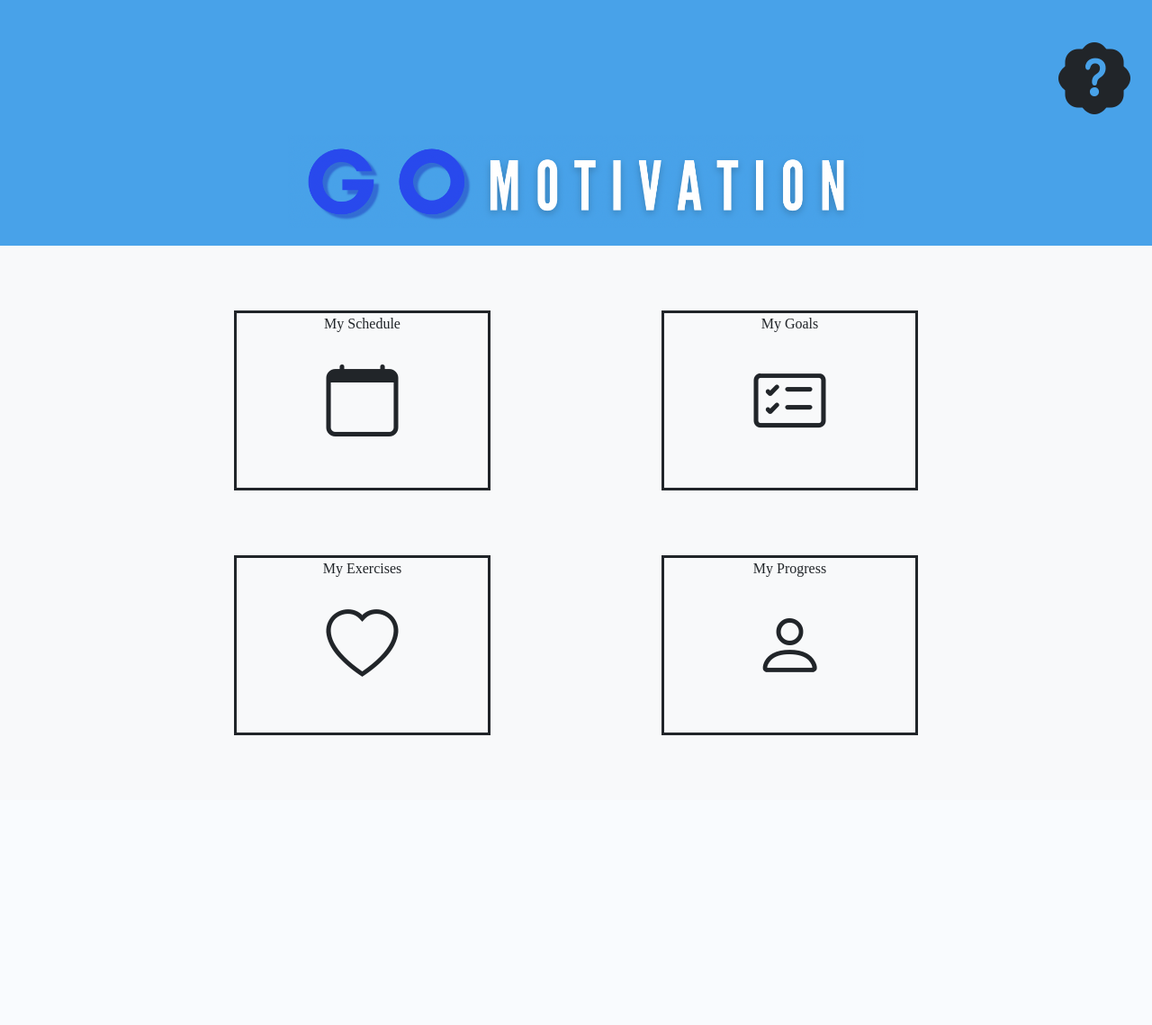
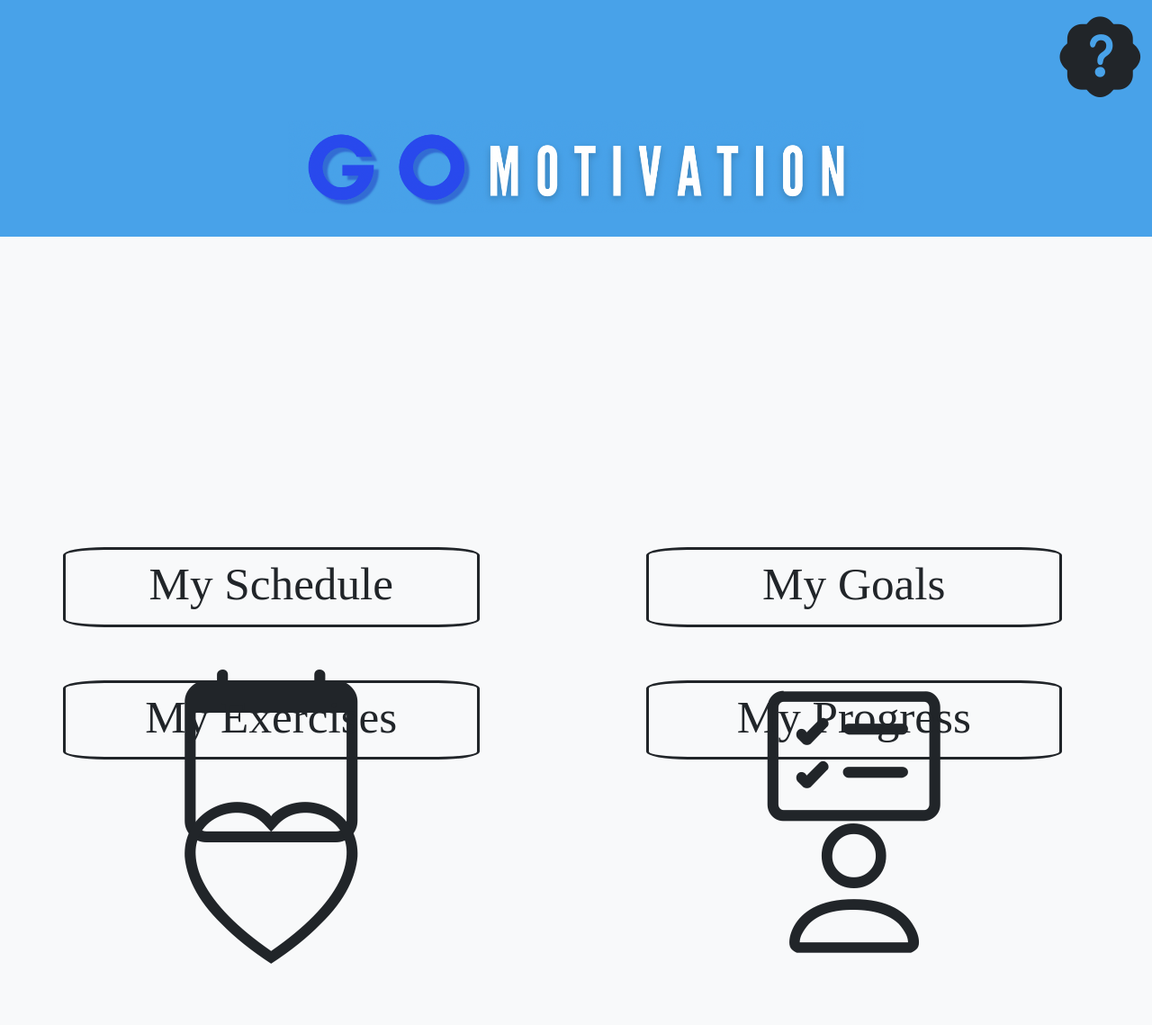
Before and after one commit to vhlee7/cs160-final-proj, a Django app: page /fitness/ in a window 1280 px wide. Shown: the whole page at 90% size. Before the commit the page ends 817 px from the top, so only its background shows below. Run offline with Django 3.2, Linux system fonts and the light colour scheme; some libraries are stand-ins or nearby versions.

Commit message:
updated css homepage

```diff
--- a/fitness/templates/fitness/index.html
+++ b/fitness/templates/fitness/index.html
@@ -21,43 +21,57 @@
 
 
         html, body {
+            height: 100%;
+            width: 100%;
+            body: 100%;
             margin: 0;
             padding: 0;
             font-family: 'Comic Neue', cursive;
             background-color: #f8f9fa;
         }
 
-        #border {
+        .container {
+            height: 80%;
+            width: 100%;
+            padding-top: 27%;
+        }
+
+        .row {
+            height: 50%;
+            width: 100%;
+        }
+
+        .bborder {
             border-style: solid;
+            border-radius: 10%;
             /* margin-left: 10px; */
         }
 
         i.bi {
-            font-size: 5rem;
+            font-size: 15vw;
         }
 
         #questionIcon {
-            font-size: 60px;
-            margin-left: 90%;
-            padding-top: 30px;
+            text-align: right;
+            padding-right: 1%;
+
         }
 
         .boxSize {
-            width: 100px;
-            height: 200px;
+            font-size: 4vw;
+            width: 50%;
+            height: 60%;
         }
 
         .menu {
-            padding-bottom: 20px;
+            padding-bottom: 2%;
             background-color: #48A2E9;
             text-align: center;
         }
 
         .images{
-
             max-width: 50%;
             max-height: 50%;
-
         }
     </style>
 </head>
@@ -68,51 +82,33 @@
 
 <body onload="init();">
     <div class = "menu" style = "width: auto">
-    <div id='questionIcon' onclick="location.href='/fitness/about/';" style="cursor: pointer; ">
-        <i class="bi bi-patch-question-fill"></i>
+        <div id='questionIcon' onclick="location.href='/fitness/about/';" style="cursor: pointer; ">
+            <i class="bi bi-patch-question-fill" style="font-size: 7vw;"></i>
+        </div>
+
+        <img class="images" style = "width: 100%" src="../../static/fitness/images/logo.png">
     </div>
-
-    <img class="images" src="../../static/fitness/images/logo.png">
-    </div>
-
-    <br><br><br>
 
     <div class = "container">
 
         <div class = "row">
+            <div class="col-sm-5 boxSize bborder" onclick="location.href='/fitness/calendar/';" style="cursor: pointer;"> <div style="text-align: center"> <p>My Schedule</p><i class="bi bi-calendar"></i></div></div>
             <div class="col-sm-2"> </div>
-            <div class="col-sm-3 boxSize" id = "border" onclick="location.href='/fitness/calendar/';" style="cursor: pointer;"> <div style="text-align: center"> <p>My Schedule</p><i class="bi bi-calendar"></i></div></div>
-            <div class="col-sm-2"> </div>
-            <div class="col-sm-3 boxSize" id = "border" onclick="location.href='/fitness/goals/';" style="cursor: pointer;"> <div style="text-align: center">
+            <div class="col-sm-5 boxSize bborder" onclick="location.href='/fitness/goals/';" style="cursor: pointer;"> <div style="text-align: center">
                 <p>My Goals</p><i class="bi bi-card-checklist"></i>
             </div> </div>
-            <div class="col-sm-2"> </div>
+
         </div>
 
-        <br><br><br>
-
         <div class="row">
-            <div class="col-sm-2"> </div>
-            <div class="col-sm-3 boxSize" id = "border" onclick="location.href='/fitness/muscle-groups/';" style="cursor: pointer;"><div style="text-align: center">
+            <div class="col-sm-5 boxSize bborder" onclick="location.href='/fitness/muscle-groups/';" style="cursor: pointer;"><div style="text-align: center">
                 <p>My Exercises</p><i class="bi bi-heart"></i>
             </div></div>
             <div class="col-sm-2"> </div>
-            <div class="col-sm-3 boxSize" id = "border" onclick="location.href='/fitness/progress/';" style="cursor: pointer;"><div style="text-align: center">
+            <div class="col-sm-5 boxSize bborder" onclick="location.href='/fitness/progress/';" style="cursor: pointer;"><div style="text-align: center">
                 <p>My Progress</p><i class="bi bi-person"></i>
             </div></div>
-            <div class="col-sm-2"> </div>
         </div>
-
-        <br><br><br>
-
-<!--         <div class="row">
-            <div class="col-sm-4"> </div>
-            <div class="col-sm-4 boxSize" id = "border" onclick="location.href='/fitness/progress/';" style="cursor: pointer;"><div style="text-align: center">
-                <p>My Progress</p><i class="bi bi-person"></i>
-            </div></div>
-            <div class="col-sm-4"> </div>
-
-        </div> -->
 
     </div>
 
```
